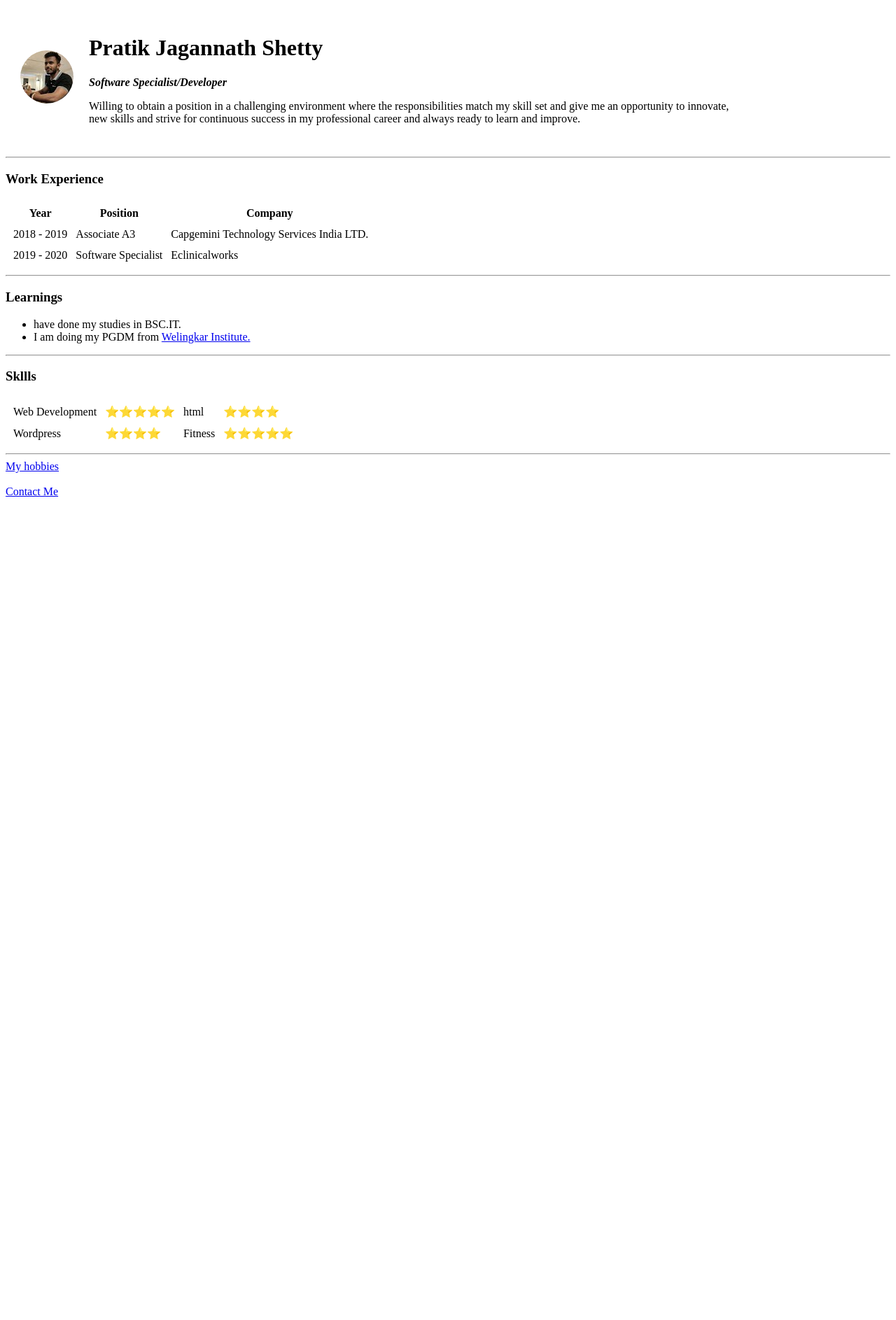
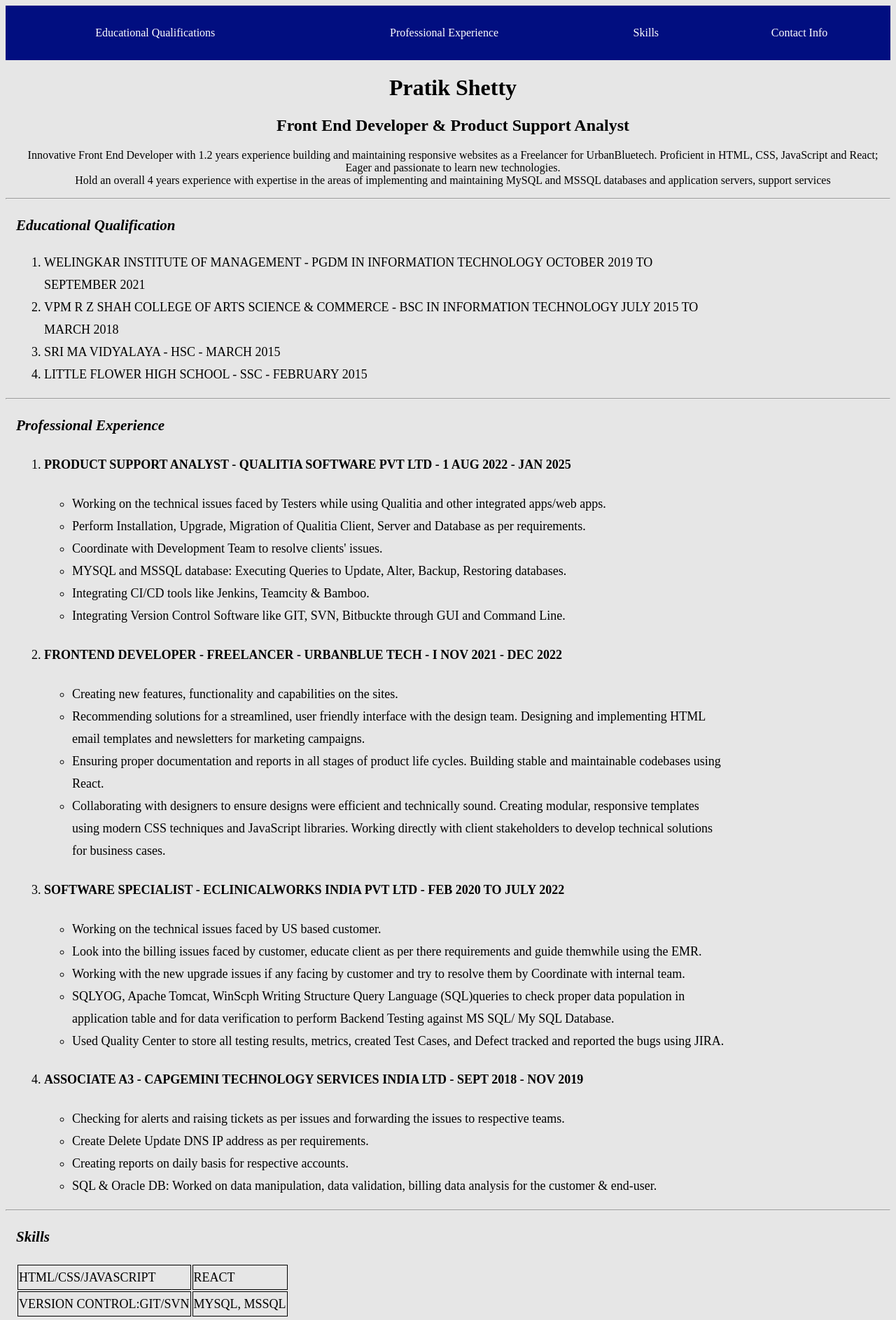
Before and after one commit to Shettypratik/My-CV, a plain HTML site: page index.html in a window 1280 px wide. Shown: the top 1887 px of the page at 70% size. Before the commit the page ends 800 px from the top, so only its background shows below. Drawn offline with Linux system fonts and the light colour scheme.

Commit message:
Add files via upload
New Commit

```diff
--- a/index.html
+++ b/index.html
@@ -1,114 +1,138 @@
 <!DOCTYPE html>
-<html lang="en" dir="ltr">
+<html>
 
 <head>
-  <meta charset="utf-8">
-  <title>Pratik's Personal Site</title>
+  <link rel="stylesheet" href="style.css" />
+  <title>Pratik shetty</title>
+  <meta name="viewport" content="width=device-width, initial-scale=1.0">
+  <link rel="icon" href="https://media.licdn.com/dms/image/D4D35AQEwtNwJwhZcmQ/profile-framedphoto-shrink_400_400/0/1672057584014?e=1675854000&v=beta&t=iAOjk9RbZIqUrQWE1AZGL6GqJTO20f1Z37hLIJ3FPA8">
 </head>
 
 <body>
-  <table cellspacing="20">
-    <tr>
-      <td><img src="Pratik.png" alt="Pratik's Profile Picture"></td>
-<td>
-  <p>
-    <h1>Pratik Jagannath Shetty</h1>
-    <strong><em>Software Specialist/Developer</em></strong>
-  </p>
-  <p>Willing to obtain a position in a challenging environment where the responsibilities match my skill set and give me an opportunity to innovate,<br />
-     new skills and strive for continuous success in my professional career and always ready to learn and improve.</p></td>
-   </tr>
-  </table>
-  <hr />
-  <h3>Work Experience</h3>
-  <table cellspacing='10'>
-    <thead>
-      <tr>
-        <th>
-          Year
-        </th>
-        <th>
-          Position
-        </th>
-        <th>
-          Company
-        </th>
-      </tr>
-      <tr>
-        <td>
-          2018 - 2019
-        </td>
-        <td>
-          Associate A3
-        </td>
-        <td>
-          Capgemini Technology Services India LTD.
-        </td>
-      </tr>
-      <tr>
-        <td>
-          2019 - 2020
-        </td>
-        <td>
-          Software Specialist
-        </td>
-        <td>
-          Eclinicalworks
-        </td>
-      </tr>
-    </thead>
-  </table>
-<hr />
-  <h3>Learnings</h3>
+  <nav>
     <ul>
-      <li>
-        have done my studies in BSC.IT.
-      </li>
-      <li>
-        I am doing my PGDM from <a href="https://www.welingkar.org/">Welingkar Institute.</a>
-      </li>
+      <li><a href="#Educational">Educational Qualifications</a></li>
+      <li><a href="#Prof-Exp">Professional Experience</a></li>
+      <li><a href="#Skills">Skills</a></li>
+      <li><a href="#about">Contact Info</a></li>
     </ul>
-  </table>
-<hr />
-  <h3>Skllls</h3>
-  <table cellspacing="10">
-    <thead>
-    <tr>
-      <td>
-        Web Development
-      </td>
-      <td>
-        ⭐⭐⭐⭐⭐
-      </td>
-      <td>
-        html
-      </td>
-      <td>
-        ⭐⭐⭐⭐
-      </td>
-    </tr>
-    <tr>
-      <td>
-        Wordpress
-      </td>
-      <td>
-        ⭐⭐⭐⭐
-      </td>
-      <td>
-        Fitness
-      </td>
-      <td>
-        ⭐⭐⭐⭐⭐
-      </td>
-    </tr>
-  </thead>
-</table>
-<hr />
+  </nav>
+  <header>
+    <h1>Pratik Shetty</h1>
+    <h2>Front End Developer & Product Support Analyst</h2>
+    <p>
+      Innovative Front End Developer with 1.2 years experience building and maintaining responsive websites as a Freelancer for UrbanBluetech. Proficient in HTML, CSS, JavaScript and React; Eager and passionate to learn new technologies.
+      <br />Hold an overall 4 years experience with expertise in the areas of implementing and maintaining MySQL and MSSQL databases and application servers, support services
+    </p>
+  </header>
+  <hr>
+  <main>
+    <section id="Educational">
+      <article>
+        <h1><em>Educational Qualification</em></h1>
+        <ol>
+          <li>WELINGKAR INSTITUTE OF MANAGEMENT - PGDM IN INFORMATION TECHNOLOGY OCTOBER 2019 TO SEPTEMBER 2021</li>
+          <li>VPM R Z SHAH COLLEGE OF ARTS SCIENCE & COMMERCE - BSC IN INFORMATION TECHNOLOGY JULY 2015 TO MARCH 2018</li>
+          <li>SRI MA VIDYALAYA - HSC - MARCH 2015</li>
+          <li>LITTLE FLOWER HIGH SCHOOL - SSC - FEBRUARY 2015</li>
+        </ol>
+      </article>
+    </section>
+    <hr>
+    <!--<aside>
+        <p>New York City is very popular for the variety of great food it has. Some of the top food items in NYC include:</p>
+        <ol>
+          <li>Pizza</li>
+          <li>Bagels</li>
+          <li>Burgers and Sandwiches</li>
+          <li>Ramen</li>
+          <li>Tacos</li>
+          <li>Pasta</li>
+          <li>Desserts</li>
+        </ol>
+      </aside>-->
+    <section id="Prof-Exp">
+      <article>
+        <h1><em>Professional Experience</em></h1>
+        <ol>
+          <li>
+            <h4>PRODUCT SUPPORT ANALYST - QUALITIA SOFTWARE PVT LTD - 1 AUG 2022 - JAN 2025</h4>
+            <p>
+            <ul>
+              <li>Working on the technical issues faced by Testers while using Qualitia and other integrated apps/web apps.</li>
+              <li>Perform Installation, Upgrade, Migration of Qualitia Client, Server and Database as per requirements.</li>
+              <li>Coordinate with Development Team to resolve clients' issues.</li>
+              <li>MYSQL and MSSQL database: Executing Queries to Update, Alter, Backup, Restoring databases.</li>
+              <li>Integrating CI/CD tools like Jenkins, Teamcity & Bamboo.</li>
+              <li>Integrating Version Control Software like GIT, SVN, Bitbuckte through GUI and Command Line.</li>
+            </ul>
+            </p>
+          </li>
+          <li>
+            <h4>FRONTEND DEVELOPER - FREELANCER - URBANBLUE TECH - I NOV 2021 - DEC 2022</h4>
+            <p>
+            <ul>
+              <li>Creating new features, functionality and capabilities on the sites.</li>
+              <li>Recommending solutions for a streamlined, user friendly interface with the design team. Designing and implementing HTML email templates and newsletters for marketing campaigns.</li>
+              <li>Ensuring proper documentation and reports in all stages of product life cycles. Building stable and maintainable codebases using React.</li>
+              <li>Collaborating with designers to ensure designs were efficient and technically sound. Creating modular, responsive templates using modern CSS techniques and JavaScript libraries. Working directly with client stakeholders to develop
+                technical solutions for business cases.</li>
+            </ul>
+            </p>
+          </li>
+          <li>
+            <h4>SOFTWARE SPECIALIST - ECLINICALWORKS INDIA PVT LTD - FEB 2020 TO JULY 2022</h4>
+            <p>
+            <ul>
+              <li>Working on the technical issues faced by US based customer.</li>
+              <li>Look into the billing issues faced by customer, educate client as per there requirements and guide themwhile using the EMR.</li>
+              <li>Working with the new upgrade issues if any facing by customer and try to resolve them by Coordinate with internal team.</li>
+              <li>SQLYOG, Apache Tomcat, WinScph Writing Structure Query Language (SQL)queries to check proper data population in application table and for data verification to perform Backend Testing against MS SQL/ My SQL Database.</li>
+              <li>Used Quality Center to store all testing results, metrics, created Test Cases, and Defect tracked and reported the bugs using JIRA.</li>
+            </ul>
+            </p>
+          </li>
+          <li>
+            <h4>ASSOCIATE A3 - CAPGEMINI TECHNOLOGY SERVICES INDIA LTD - SEPT 2018 - NOV 2019
+            </h4>
+            <p>
+            <ul>
+              <li>Checking for alerts and raising tickets as per issues and forwarding the issues to respective teams.</li>
+              <li>Create Delete Update DNS IP address as per requirements.</li>
+              <li>Creating reports on daily basis for respective accounts.</li>
+              <li>SQL & Oracle DB: Worked on data manipulation, data validation, billing data analysis for the customer & end-user.</li>
+            </ul>
+            </p>
+          </li>
+        </ol>
+      </article>
+    <!--  <video src="https://content.codecademy.com/courses/Semantic%20HTML/nyc-skyline-timelapse.mp4" controls></video>
+      <embed src="https://content.codecademy.com/courses/Semantic%20HTML/nyc-skyline.jpeg">
+      <audio src="https://content.codecademy.com/courses/Semantic%20HTML/nyc-sounds.mov"></audio>-->
+    </section>
+    <hr>
+    <section id="Skills">
+      <article>
+      <h1><em>Skills</em></h1>
+      <table>
+        <tr>
+          <td>HTML/CSS/JAVASCRIPT</td>
+          <td>REACT</td>
+          </tr>
+          <tr>
+          <td>VERSION CONTROL:GIT/SVN</td>
+          <td>MYSQL, MSSQL</td>
+        </tr>
+      </table>
+      </article>
+    </section>
 
-    <a href="Hobbies.html">My hobbies</a>
-    <br />
-    <br />
-    <a href="Contact Me.html">Contact Me</a>
+  </main>
+  <footer id="about">
+    <p>Contact No: 8879576273</p>
+    <p>Email: pratikshetty9999@gmail.com</p>
+    <p><a href="https://www.linkedin.com/in/pratik-shetty-980706194">linkedin</a></p>
+  </footer>
 </body>
 
 </html>
--- /dev/null
+++ b/style.css
@@ -0,0 +1,119 @@
+body {
+	background: #e6e6e6;
+  text-align: center;
+}
+
+nav ul {
+	list-style-type: none;
+	margin: 0;
+	padding: 0;
+	overflow: hidden;
+	background-color: #010e80;
+	display: table;
+	width: 100%;
+}
+
+nav li {
+	display: table-cell
+}
+
+li a {
+	display: block;
+	color: white;
+	text-align: center;
+	padding: 30px 30px;
+	text-decoration: none;
+}
+
+li a:hover {
+	background-color: #111;
+}
+
+h2 a {
+	padding: 33px 25px;
+	color: white;
+	text-decoration: none;
+
+}
+
+h2 a:hover {
+	background-color: #111;
+}
+
+figcaption{
+  text-align:left;
+}
+
+header {
+	margin-left: 14px;
+}
+
+article {
+	text-align: left;
+	margin: 15px;
+	max-width: 80%;
+	font-size: 18px;
+	line-height: 32px;
+}
+
+img {
+	width: 400px;
+	height: 300px;
+  position:relative;
+  right:28px;
+}
+
+aside {
+	left: 10px;
+	border: 1px solid black;
+	padding: 15px;
+	max-width: 80%;
+	position: relative;
+	border-color: #010e80;
+	border-width: 5px;
+	font-size: 18px;
+}
+table tr td {
+  border:1px solid black;
+}
+footer {
+	position: relative;
+	width: 100%;
+	bottom: -100px;
+	background-color: #010e80;
+}
+
+footer p {
+	color: white;
+	text-decoration: none;
+	padding: 10px;
+	text-align: center;
+	width: 100%;
+	box-sizing: border-box;
+}
+
+footer a {
+	color: white;
+	text-decoration: none;
+	text-align: center;
+	width: 100%;
+}
+
+video {
+	display: block;
+	width: 420px;
+	height: 250px;
+  padding:15px;
+}
+
+audio {
+	padding: 15px;
+	width: 98%;
+  box-sizing: border-box;
+}
+
+embed {
+	width: 400px;
+	height: 458px;
+  padding:15px;
+}
```
